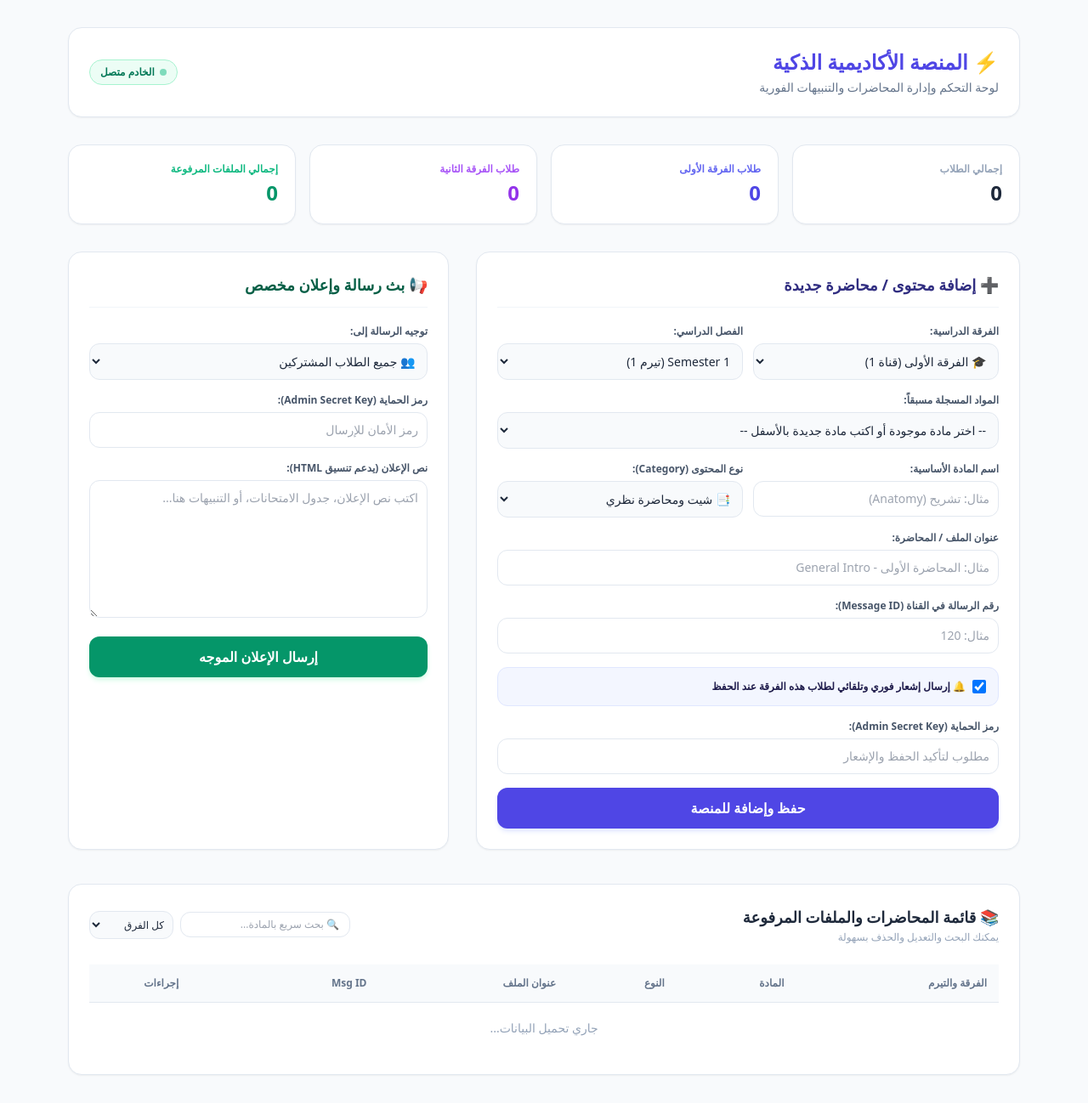
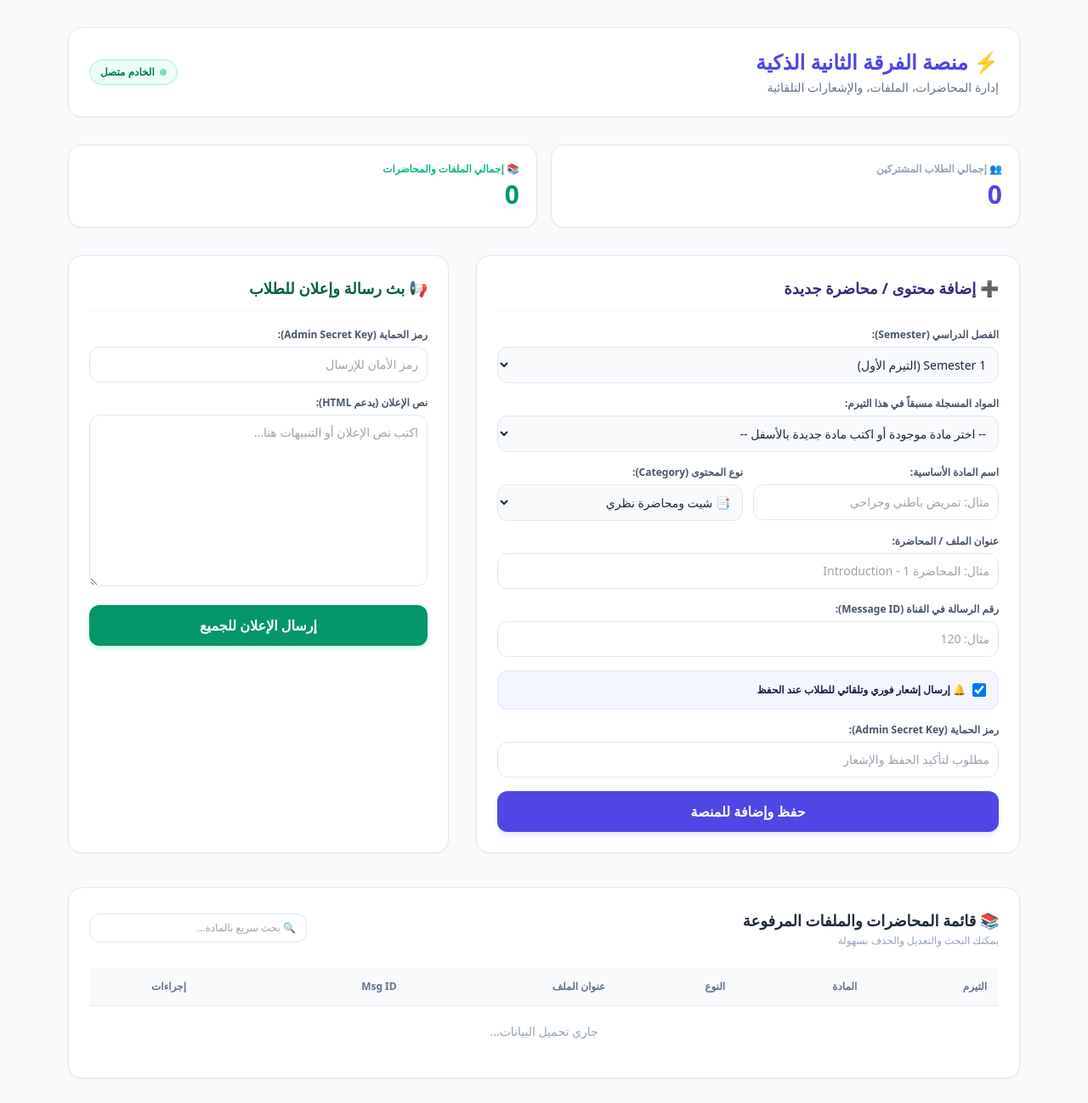
Before and after one commit to HemaTechno/Tmrydplus2, a website: page public/index.html in a window 1280 px wide. Shown: the whole page at 85% size. Drawn offline with nearby package versions, Linux system fonts and the light colour scheme; no server answers.

Commit message:
Update index.html

```diff
--- a/public/index.html
+++ b/public/index.html
@@ -3,7 +3,7 @@
 <head>
   <meta charset="UTF-8">
   <meta name="viewport" content="width=device-width, initial-scale=1.0">
-  <title>لوحة تحكم البوت الأكاديمي</title>
+  <title>لوحة تحكم البوت - الفرقة الثانية</title>
   <script src="https://cdn.tailwindcss.com"></script>
   <!-- Firebase SDK -->
   <script src="https://www.gstatic.com/firebasejs/9.23.0/firebase-app-compat.js"></script>
@@ -17,9 +17,9 @@
     <header class="mb-8 flex flex-col md:flex-row justify-between items-start md:items-center bg-white p-6 rounded-2xl shadow-sm border border-slate-200 gap-4">
       <div>
         <h1 class="text-2xl font-black text-indigo-600 flex items-center gap-2">
-          ⚡ المنصة الأكاديمية الذكية
+          ⚡ منصة الفرقة الثانية الذكية
         </h1>
-        <p class="text-sm text-slate-500 mt-1">لوحة التحكم وإدارة المحاضرات والتنبيهات الفورية</p>
+        <p class="text-sm text-slate-500 mt-1">إدارة المحاضرات، الملفات، والإشعارات التلقائية</p>
       </div>
       <div class="flex items-center gap-2">
         <span class="inline-flex items-center gap-1.5 bg-emerald-50 text-emerald-700 text-xs px-3 py-1.5 rounded-full font-bold border border-emerald-200">
@@ -30,22 +30,14 @@
     </header>
 
     <!-- Analytics Cards -->
-    <div class="grid grid-cols-1 sm:grid-cols-2 lg:grid-cols-4 gap-4 mb-8">
+    <div class="grid grid-cols-1 sm:grid-cols-2 gap-4 mb-8">
       <div class="bg-white p-5 rounded-2xl border border-slate-200 shadow-sm">
-        <span class="text-xs font-bold text-slate-400 block mb-1">إجمالي الطلاب</span>
-        <div class="text-2xl font-black text-slate-800" id="statTotalUsers">0</div>
+        <span class="text-xs font-bold text-slate-400 block mb-1">👥 إجمالي الطلاب المشتركين</span>
+        <div class="text-3xl font-black text-indigo-600" id="statTotalUsers">0</div>
       </div>
       <div class="bg-white p-5 rounded-2xl border border-slate-200 shadow-sm">
-        <span class="text-xs font-bold text-indigo-500 block mb-1">طلاب الفرقة الأولى</span>
-        <div class="text-2xl font-black text-indigo-600" id="statY1Users">0</div>
-      </div>
-      <div class="bg-white p-5 rounded-2xl border border-slate-200 shadow-sm">
-        <span class="text-xs font-bold text-purple-500 block mb-1">طلاب الفرقة الثانية</span>
-        <div class="text-2xl font-black text-purple-600" id="statY2Users">0</div>
-      </div>
-      <div class="bg-white p-5 rounded-2xl border border-slate-200 shadow-sm">
-        <span class="text-xs font-bold text-emerald-500 block mb-1">إجمالي الملفات المرفوعة</span>
-        <div class="text-2xl font-black text-emerald-600" id="statTotalMaterials">0</div>
+        <span class="text-xs font-bold text-emerald-500 block mb-1">📚 إجمالي الملفات والمحاضرات</span>
+        <div class="text-3xl font-black text-emerald-600" id="statTotalMaterials">0</div>
       </div>
     </div>
 
@@ -64,27 +56,17 @@
         <form id="addMaterialForm" class="space-y-4">
           <input type="hidden" id="editDocId" value="">
 
-          <div class="grid grid-cols-2 gap-3">
           <div>
-              <label class="block text-xs font-bold text-slate-600 mb-1.5">الفرقة الدراسية:</label>
-              <select id="yearSelect" onchange="updateSubjectsDropdown()" class="w-full border border-slate-200 rounded-xl p-2.5 bg-slate-50 text-sm focus:ring-2 focus:ring-indigo-300 outline-none">
-                <option value="1">🎓 الفرقة الأولى (قناة 1)</option>
-                <option value="2">🎓 الفرقة الثانية (قناة 2)</option>
+            <label class="block text-xs font-bold text-slate-600 mb-1.5">الفصل الدراسي (Semester):</label>
+            <select id="semSelect" onchange="updateSubjectsDropdown()" class="w-full border border-slate-200 rounded-xl p-2.5 bg-slate-50 text-sm focus:ring-2 focus:ring-indigo-300 outline-none">
+              <option value="s1">Semester 1 (التيرم الأول)</option>
+              <option value="s2">Semester 2 (التيرم الثاني)</option>
             </select>
-            </div>
-
-            <div>
-              <label class="block text-xs font-bold text-slate-600 mb-1.5">الفصل الدراسي:</label>
-              <select id="semSelect" onchange="updateSubjectsDropdown()" class="w-full border border-slate-200 rounded-xl p-2.5 bg-slate-50 text-sm focus:ring-2 focus:ring-indigo-300 outline-none">
-                <option value="s1">Semester 1 (تيرم 1)</option>
-                <option value="s2">Semester 2 (تيرم 2)</option>
-              </select>
-            </div>
           </div>
 
           <!-- قائمة المواد المضافة مسبقاً -->
           <div>
-            <label class="block text-xs font-bold text-slate-600 mb-1.5">المواد المسجلة مسبقاً:</label>
+            <label class="block text-xs font-bold text-slate-600 mb-1.5">المواد المسجلة مسبقاً في هذا التيرم:</label>
             <select id="existingSubjects" onchange="onSelectExistingSubject()" class="w-full border border-slate-200 rounded-xl p-2.5 bg-slate-50 text-sm focus:ring-2 focus:ring-indigo-300 outline-none">
               <option value="">-- اختر مادة موجودة أو اكتب مادة جديدة بالأسفل --</option>
             </select>
@@ -93,7 +75,7 @@
           <div class="grid grid-cols-1 sm:grid-cols-2 gap-3">
             <div>
               <label class="block text-xs font-bold text-slate-600 mb-1.5">اسم المادة الأساسية:</label>
-              <input type="text" id="subjectName" required placeholder="مثال: تشريح (Anatomy)" class="w-full border border-slate-200 rounded-xl p-2.5 text-sm focus:ring-2 focus:ring-indigo-300 outline-none">
+              <input type="text" id="subjectName" required placeholder="مثال: تمريض باطني وجراحي" class="w-full border border-slate-200 rounded-xl p-2.5 text-sm focus:ring-2 focus:ring-indigo-300 outline-none">
             </div>
 
             <div>
@@ -109,7 +91,7 @@
 
           <div>
             <label class="block text-xs font-bold text-slate-600 mb-1.5">عنوان الملف / المحاضرة:</label>
-            <input type="text" id="lectureTitle" required placeholder="مثال: المحاضرة الأولى - General Intro" class="w-full border border-slate-200 rounded-xl p-2.5 text-sm focus:ring-2 focus:ring-indigo-300 outline-none">
+            <input type="text" id="lectureTitle" required placeholder="مثال: المحاضرة 1 - Introduction" class="w-full border border-slate-200 rounded-xl p-2.5 text-sm focus:ring-2 focus:ring-indigo-300 outline-none">
           </div>
 
           <div>
@@ -122,7 +104,7 @@
             <div class="flex items-center gap-2">
               <input type="checkbox" id="sendNotificationCheck" checked class="w-4 h-4 text-indigo-600 rounded focus:ring-indigo-400">
               <label for="sendNotificationCheck" class="text-xs font-bold text-indigo-950 cursor-pointer">
-                🔔 إرسال إشعار فوري وتلقائي لطلاب هذه الفرقة عند الحفظ
+                🔔 إرسال إشعار فوري وتلقائي للطلاب عند الحفظ
               </label>
             </div>
           </div>
@@ -139,35 +121,26 @@
         </form>
       </div>
 
-      <!-- الإذاعة الجماعية الموجهة -->
+      <!-- الإذاعة الجماعية -->
       <div class="lg:col-span-5 bg-white p-6 rounded-2xl border border-slate-200 shadow-sm flex flex-col justify-between">
         <div>
           <h2 class="text-lg font-bold text-emerald-800 mb-5 pb-3 border-b border-slate-100 flex items-center gap-2">
-            📢 بث رسالة وإعلان مخصص
+            📢 بث رسالة وإعلان للطلاب
           </h2>
 
           <form id="broadcastForm" class="space-y-4">
-            <div>
-              <label class="block text-xs font-bold text-slate-600 mb-1.5">توجيه الرسالة إلى:</label>
-              <select id="targetYearBroadcast" class="w-full border border-slate-200 rounded-xl p-2.5 bg-slate-50 text-sm focus:ring-2 focus:ring-emerald-300 outline-none">
-                <option value="all">👥 جميع الطلاب المشتركين</option>
-                <option value="1">🎓 طلاب الفرقة الأولى فقط</option>
-                <option value="2">🎓 طلاب الفرقة الثانية فقط</option>
-              </select>
-            </div>
-
             <div>
               <label class="block text-xs font-bold text-slate-600 mb-1.5">رمز الحماية (Admin Secret Key):</label>
               <input type="password" id="broadcastSecretKey" required placeholder="رمز الأمان للإرسال" class="w-full border border-slate-200 rounded-xl p-2.5 text-sm focus:ring-2 focus:ring-emerald-300 outline-none">
             </div>
 
             <div>
-              <label class="block text-xs font-bold text-slate-600 mb-1.5">نص الإعلان (يدعم تنسيق HTML):</label>
-              <textarea id="broadcastMsg" rows="7" required placeholder="اكتب نص الإعلان، جدول الامتحانات، أو التنبيهات هنا..." class="w-full border border-slate-200 rounded-xl p-2.5 text-sm focus:ring-2 focus:ring-emerald-300 outline-none"></textarea>
+              <label class="block text-xs font-bold text-slate-600 mb-1.5">نص الإعلان (يدعم HTML):</label>
+              <textarea id="broadcastMsg" rows="9" required placeholder="اكتب نص الإعلان أو التنبيهات هنا..." class="w-full border border-slate-200 rounded-xl p-2.5 text-sm focus:ring-2 focus:ring-emerald-300 outline-none"></textarea>
             </div>
 
             <button type="submit" id="broadcastBtn" class="w-full bg-emerald-600 hover:bg-emerald-700 text-white font-bold py-3 rounded-xl transition shadow-md shadow-emerald-100">
-              إرسال الإعلان الموجه
+              إرسال الإعلان للجميع
             </button>
           </form>
         </div>
@@ -183,13 +156,8 @@
           <p class="text-xs text-slate-400 mt-0.5">يمكنك البحث والتعديل والحذف بسهولة</p>
         </div>
 
-        <div class="flex items-center gap-2 w-full sm:w-auto">
-          <input type="text" id="tableSearch" onkeyup="filterTable()" placeholder="🔍 بحث سريع بالمادة..." class="border border-slate-200 rounded-xl px-3 py-1.5 text-xs focus:ring-2 focus:ring-indigo-300 outline-none">
-          <select id="filterYear" onchange="loadMaterials()" class="border border-slate-200 rounded-xl p-1.5 bg-slate-50 text-xs outline-none">
-            <option value="all">كل الفرق</option>
-            <option value="1">الفرقة الأولى</option>
-            <option value="2">الفرقة الثانية</option>
-          </select>
+        <div class="w-full sm:w-64">
+          <input type="text" id="tableSearch" onkeyup="filterTable()" placeholder="🔍 بحث سريع بالمادة..." class="w-full border border-slate-200 rounded-xl px-3 py-2 text-xs focus:ring-2 focus:ring-indigo-300 outline-none">
         </div>
       </div>
 
@@ -197,7 +165,7 @@
         <table class="w-full text-sm text-right border-collapse" id="mainTable">
           <thead>
             <tr class="bg-slate-50 text-slate-500 text-xs border-b border-slate-200">
-              <th class="p-3.5">الفرقة والتيرم</th>
+              <th class="p-3.5">التيرم</th>
               <th class="p-3.5">المادة</th>
               <th class="p-3.5">النوع</th>
               <th class="p-3.5">عنوان الملف</th>
@@ -231,23 +199,14 @@
 
     let allMaterialsCache = [];
 
-    // تحميل الإحصائيات الفورية
+    // تحميل الإحصائيات
     function loadStats() {
       db.collection("users").onSnapshot(snap => {
         document.getElementById("statTotalUsers").innerText = snap.size;
-        let y1 = 0, y2 = 0;
-        snap.forEach(doc => {
-          const d = doc.data();
-          if (d.year === '1') y1++;
-          if (d.year === '2') y2++;
-        });
-        document.getElementById("statY1Users").innerText = y1;
-        document.getElementById("statY2Users").innerText = y2;
       });
     }
 
     function updateSubjectsDropdown() {
-      const year = document.getElementById("yearSelect").value;
       const sem = document.getElementById("semSelect").value;
       const select = document.getElementById("existingSubjects");
 
@@ -255,7 +214,7 @@
 
       const subjectsSet = new Set();
       allMaterialsCache.forEach(item => {
-        if (item.year === year && item.semester === sem) {
+        if (item.semester === sem) {
           const name = item.subjectName || item.name;
           if (name) subjectsSet.add(name);
         }
@@ -277,8 +236,6 @@
     }
 
     function loadMaterials() {
-      const filterYear = document.getElementById("filterYear").value;
-
       db.collection("materials").orderBy("createdAt", "desc").onSnapshot((snapshot) => {
         allMaterialsCache = [];
         const table = document.getElementById("materialsTable");
@@ -296,13 +253,11 @@
           const item = { id: doc.id, ...doc.data() };
           allMaterialsCache.push(item);
 
-          if (filterYear === "all" || item.year === filterYear) {
           const tr = document.createElement("tr");
           tr.className = "border-b border-slate-100 hover:bg-slate-50/80 transition";
           tr.innerHTML = `
             <td class="p-3.5">
-                <span class="font-bold text-indigo-700">ف${item.year}</span>
-                <span class="text-xs bg-slate-100 text-slate-600 px-2 py-0.5 rounded-full mr-1">${item.semester === 's1' ? 'تيرم 1' : 'تيرم 2'}</span>
+              <span class="text-xs bg-slate-100 text-slate-700 px-2 py-1 rounded-full font-bold">${item.semester === 's1' ? 'تيرم 1' : 'تيرم 2'}</span>
             </td>
             <td class="p-3.5 font-bold text-slate-900">${item.subjectName || item.name}</td>
             <td class="p-3.5 text-xs text-slate-600">${item.category || '📑 محاضرة'}</td>
@@ -314,18 +269,16 @@
             </td>
           `;
           table.appendChild(tr);
-          }
         });
 
         updateSubjectsDropdown();
       });
     }
 
-    // حفظ المحاضرة + تشغيل التنبيه التلقائي
+    // حفظ المحاضرة
     document.getElementById("addMaterialForm").addEventListener("submit", async (e) => {
       e.preventDefault();
       const docId = document.getElementById("editDocId").value;
-      const year = document.getElementById("yearSelect").value;
       const semester = document.getElementById("semSelect").value;
       const subjectName = document.getElementById("subjectName").value.trim();
       const lectureTitle = document.getElementById("lectureTitle").value.trim();
@@ -342,7 +295,7 @@
 
       try {
         const materialData = {
-          year,
+          year: "2", // مثبتة دائماً للفرقة الثانية
           semester,
           subjectName,
           lectureTitle,
@@ -356,11 +309,9 @@
         let finalDocId = docId;
 
         if (docId) {
-          // تعديل
           await db.collection("materials").doc(docId).update(materialData);
           alert("✅ تم تعديل بيانات المحاضرة بنجاح!");
         } else {
-          // إضافة جديدة
           materialData.createdAt = new Date().toISOString();
           const newDoc = await db.collection("materials").add(materialData);
           finalDocId = newDoc.id;
@@ -373,7 +324,6 @@
               headers: { "Content-Type": "application/json" },
               body: JSON.stringify({
                 secretKey,
-                targetYear: year,
                 isNotification: true,
                 fileData: { id: finalDocId, ...materialData }
               })
@@ -394,13 +344,11 @@
       }
     });
 
-    // وضع التعديل
     function editMaterial(id) {
       const item = allMaterialsCache.find(m => m.id === id);
       if (!item) return;
 
       document.getElementById("editDocId").value = id;
-      document.getElementById("yearSelect").value = item.year;
       document.getElementById("semSelect").value = item.semester;
       updateSubjectsDropdown();
       document.getElementById("subjectName").value = item.subjectName || item.name;
@@ -428,7 +376,6 @@
       }
     }
 
-    // تصفية الجدول بالبحث
     function filterTable() {
       const q = document.getElementById("tableSearch").value.toLowerCase();
       const rows = document.querySelectorAll("#materialsTable tr");
@@ -437,35 +384,33 @@
       });
     }
 
-    // إرسال الإذاعة اليدوية
     document.getElementById("broadcastForm").addEventListener("submit", async (e) => {
       e.preventDefault();
-      const targetYear = document.getElementById("targetYearBroadcast").value;
       const secretKey = document.getElementById("broadcastSecretKey").value;
       const message = document.getElementById("broadcastMsg").value;
       const btn = document.getElementById("broadcastBtn");
 
       btn.disabled = true;
-      btn.innerText = "جاري الإرسال الموجه...";
+      btn.innerText = "جاري الإرسال...";
 
       try {
         const res = await fetch("/api/broadcast", {
           method: "POST",
           headers: { "Content-Type": "application/json" },
-          body: JSON.stringify({ secretKey, message, targetYear })
+          body: JSON.stringify({ secretKey, message })
         });
         const data = await res.json();
         if (res.ok) {
-          alert(`تم الإرسال بنجاح! وصل الإعلان إلى ${data.sentCount} طالب.`);
+          alert(`تم الإرسال بنجاح إلى ${data.sentCount} طالب.`);
           document.getElementById("broadcastMsg").value = "";
         } else {
           alert("خطأ: " + (data.error || "فشل الإرسال"));
         }
       } catch (err) {
-        alert("حدث خطأ في الاتصال بالخادم.");
+        alert("حدث خطأ في الاتصال بالسيرفر.");
       } finally {
         btn.disabled = false;
-        btn.innerText = "إرسال الإعلان الموجه";
+        btn.innerText = "إرسال الإعلان للجميع";
       }
     });
 
```
Lines whose indentation alone changed are shown as unchanged.
